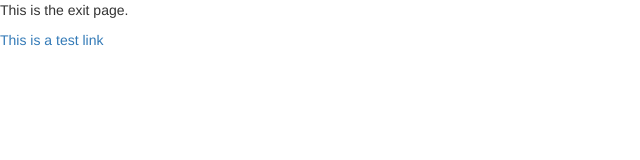
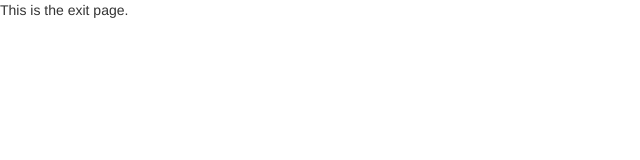
Before and after one commit to a-minor-threat/single-page-modal, a plain HTML site: page index.html in a window 1280 px wide. Shown: the whole page, without its empty margins (0-640 px from the left). Drawn offline with nearby package versions, Linux system fonts and the light colour scheme.

Commit message:
removed a link

```diff
--- a/index.html
+++ b/index.html
@@ -45,7 +45,7 @@
             });
         </script>
         <p>This is the exit page.</p>
-<a href="index.html">This is a test link</a>
+
 
 
 <div class="container">
```
